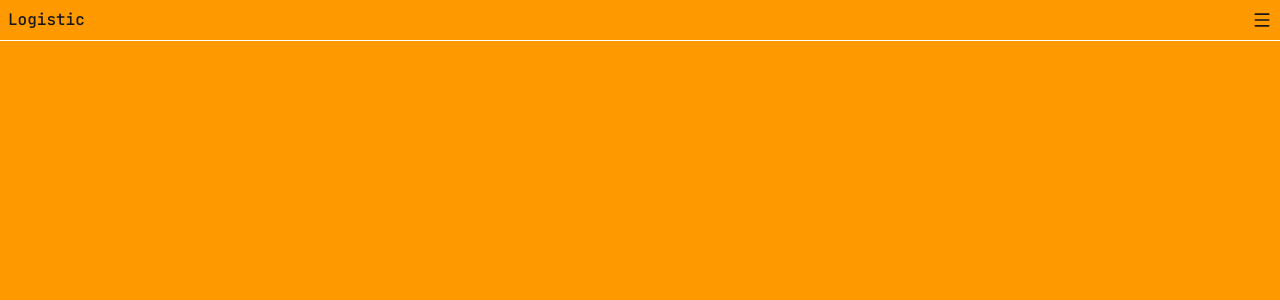
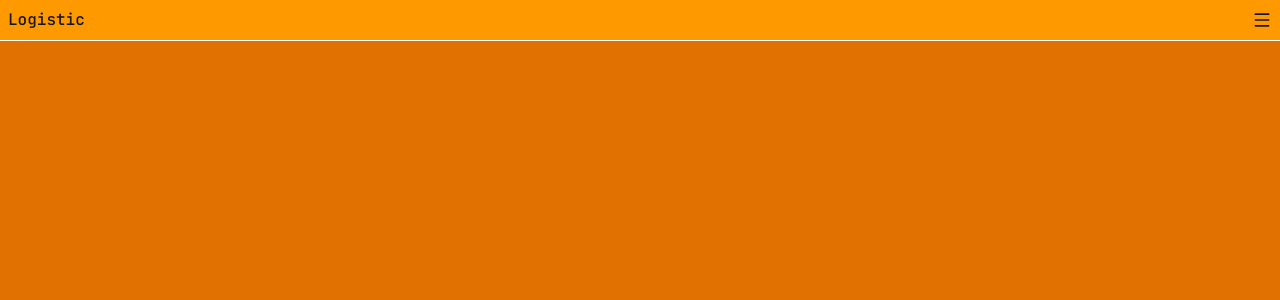
Before and after one commit to SamEMason/logistic, a Next.js app: page / in a window 1280 px wide. Shown: the top 300 px of the page. Built offline with nearby package versions, Linux system fonts and the light colour scheme.

Commit message:
fix ui height issues

```diff
--- a/src/app/layout.tsx
+++ b/src/app/layout.tsx
@@ -31,7 +31,7 @@
       lang="en"
       className={`${uiFont.variable} ${telemetryFont.variable} h-full antialiased`}
     >
-      <body className="max-h-screen flex flex-col">
+      <body className="h-full flex flex-col bg-amber-600">
         <Navbar />
         <PageWrapper>{children}</PageWrapper>
       </body>
--- a/src/app/page.tsx
+++ b/src/app/page.tsx
@@ -1,5 +1,3 @@
-import PageWrapper from '@/components/PageWrapper';
-
 export default function Home() {
   return <></>;
 }
--- a/src/components/PageWrapper.tsx
+++ b/src/components/PageWrapper.tsx
@@ -4,7 +4,7 @@
   children: React.ReactNode;
 }) {
   return (
-    <div className="flex flex-col h-screen w-screen px-2 py-4 bg-amber-500">
+    <div className="flex-1 w-full px-2 py-4 bg-amber-600 overflow-hidden">
       {children}
     </div>
   );
```
